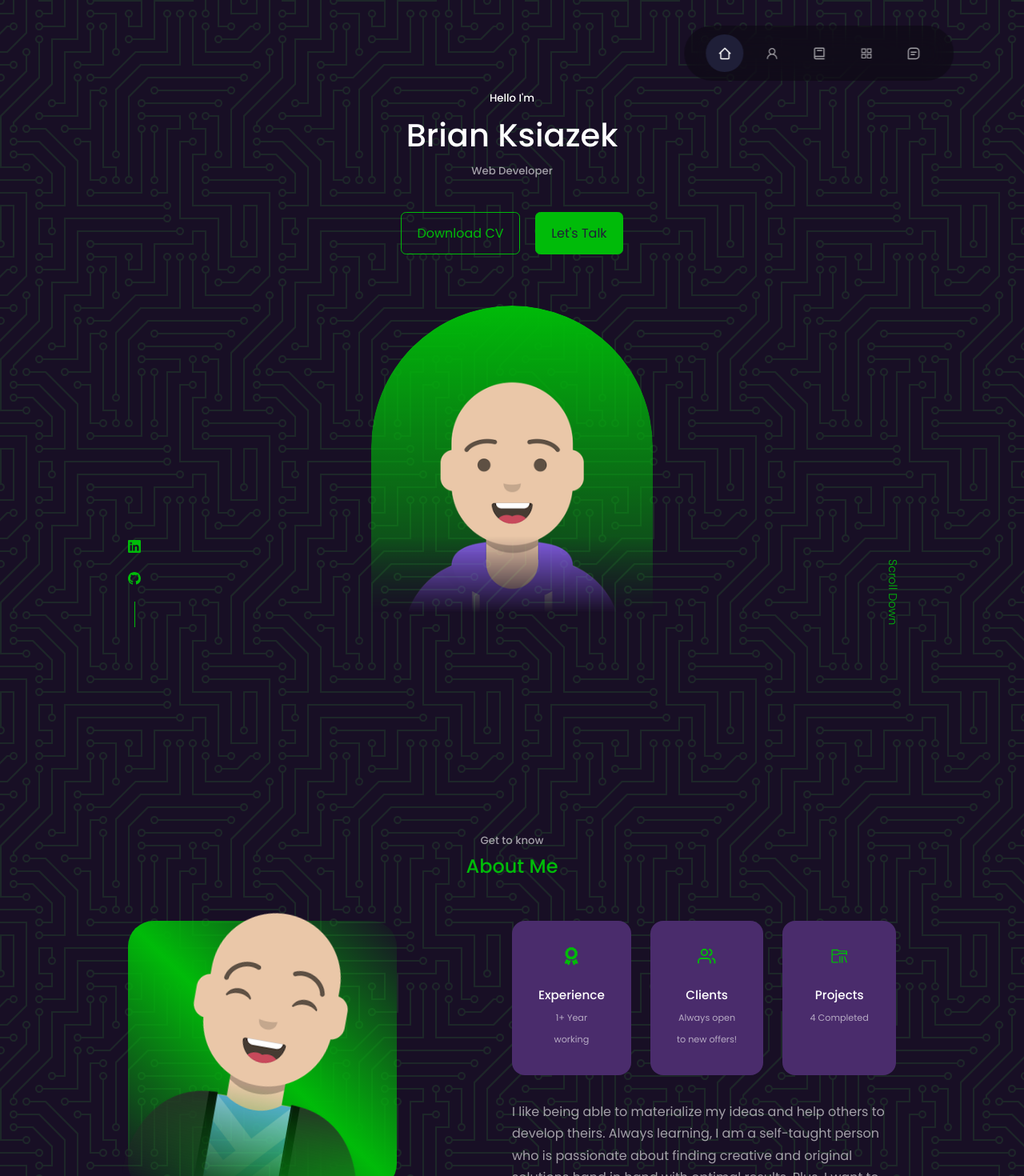
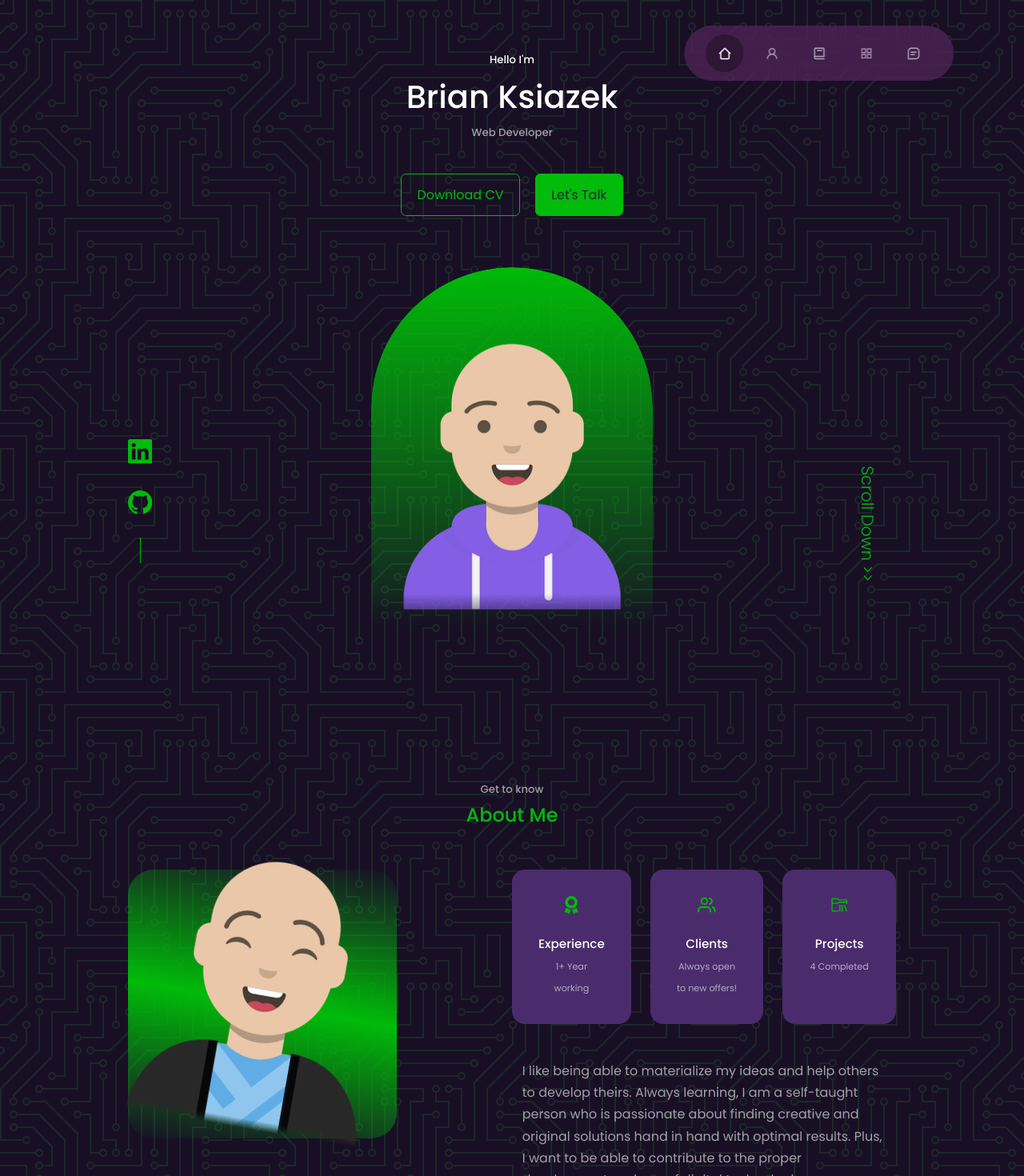
Before and after one commit to beksiazek/beksiazek.github.io, a React (Create React App) app: page / in a window 1280 px wide. Shown: the top 1470 px of the page at 80% size. Built offline with nearby package versions, Linux system fonts and the light colour scheme.

Commit message:
fixes: Header & About img gradients, Header padding and socials and scroll size, Nav bg color, Experience text hover animation, little typo

```diff
--- a/src/components/about/about.css
+++ b/src/components/about/about.css
@@ -8,7 +8,7 @@
     width: 100%;
     aspect-ratio: 1/1;
     border-radius: 2rem;
-    background: linear-gradient(45deg, transparent, var(--color-primary), transparent);
+    background: linear-gradient(10deg, transparent, var(--color-primary), transparent);
     display: grid;
     place-items: center;
 }
@@ -21,8 +21,8 @@
 }
 
 .about-img-mask {
-    -webkit-mask-image: linear-gradient(black, black 60%, transparent 95%);
-    mask-image: linear-gradient(black, black 60%, transparent 95%);
+    -webkit-mask-image: linear-gradient(black, black 87%, transparent 90%);
+    mask-image: linear-gradient(black, black 87%, transparent 90%);
 }
 
 .about__me-image:hover {
@@ -67,13 +67,16 @@
 
 .about__content p {
     margin: 2rem 0 2.6rem;
+    padding:0.8rem;
     color: var(--color-light);
     transition: var(--transition);
 }
 
 .about__content p:hover {
     border-radius: 20px;
-    padding: 0.8rem;
+    padding-top: 1rem;
+    padding-bottom: 1rem;
+    line-height: 1.9;
     background: rgba(0, 0, 0, 0.3);
 }
 
--- a/src/components/header/Header.jsx
+++ b/src/components/header/Header.jsx
@@ -13,10 +13,12 @@ export default function Header() {
 				<h5 className="text-light">Web Developer</h5>
 				<Cta />
 				<HeaderSocials />
-				<div className="me-image me-img-mask">
-					<img src={ME} alt="me" />
+				<div className="header__image">
+					<div className="me-image me-img-mask">
+						<img src={ME} alt="me" />
+					</div>
 				</div>
-				<a href="#contact" className="scroll__down">Scroll Down</a>
+				<a href="#contact" className="scroll__down">Scroll Down  &gt;&gt;</a>
 			</div>
 		</header>
 	);
--- a/src/components/header/header.css
+++ b/src/components/header/header.css
@@ -1,7 +1,6 @@
 header {
-    height: 110vh;
-    padding-top: 7rem;
-    overflow: hidden;
+    height: 100vh;
+    padding-top: 4rem;
 }
 
 .header__container {
@@ -25,6 +24,7 @@ header {
     position: absolute;
     left: 0;
     bottom: 6rem;
+    font-size: 1.9rem;
 }
 
 .header__socials::after {
@@ -47,8 +47,8 @@ header {
 }
 
 .me-img-mask {
-    -webkit-mask-image: linear-gradient(black, black 60%, transparent 80%);
-    mask-image: linear-gradient(black, black 60%, transparent 80%);
+    -webkit-mask-image: linear-gradient(black, black 85%, transparent 95%);
+    mask-image: linear-gradient(black, black 85%, transparent 95%);
 }
 
 .scroll__down {
@@ -57,7 +57,7 @@ header {
     bottom: 8rem;
     transform: rotate(90deg);
     font-weight: 300;
-    font-size: 0.9rem;
+    font-size: 1.3rem;
 }
 
 @media screen and (max-width: 1024px) {
--- a/src/components/nav/nav.css
+++ b/src/components/nav/nav.css
@@ -1,5 +1,5 @@
 nav {
-    background: rgba(0, 0, 0, 0.3);
+    background: var(--color-bg-nav);
     width: max-content;
     display: block;
     padding: 0.7rem 1.7rem;
@@ -24,11 +24,11 @@ nav a {
 }
 
 nav a:hover {
-    background: rgba(0, 0, 0, 0.3);
+    background: rgba(0, 0, 0, 0.15);
 }
 
 nav a.active {
-    background: var(--color-bg);
+    background: rgba(0, 0, 0, 0.3);
     color: var(--color-white);
 }
 
--- a/src/components/services/Services.jsx
+++ b/src/components/services/Services.jsx
@@ -64,7 +64,7 @@ export default function Services() {
 				</article>
 				<article className="service">
 					<div className="service__head">
-						<h3>Sistems Design</h3>
+						<h3>Systems Design</h3>
 					</div>
 					<ul className="service__list">
 						<li>
--- a/src/index.css
+++ b/src/index.css
@@ -12,6 +12,7 @@
 :root {
     --color-bg: #1f1f38;
     --color-bg-variant: #4a2c6c;
+    --color-bg-nav: rgba(131, 54, 134, 0.4);
     --color-bg-clear: #663686;
     --color-primary: #00bb09;
     --color-primary-dark: #008a07;
@@ -60,7 +61,7 @@ h1 {
 }
 
 section {
-    margin-top: 8rem;
+    margin-top: 9rem;
     padding-top: 2rem;
 }
 
```
